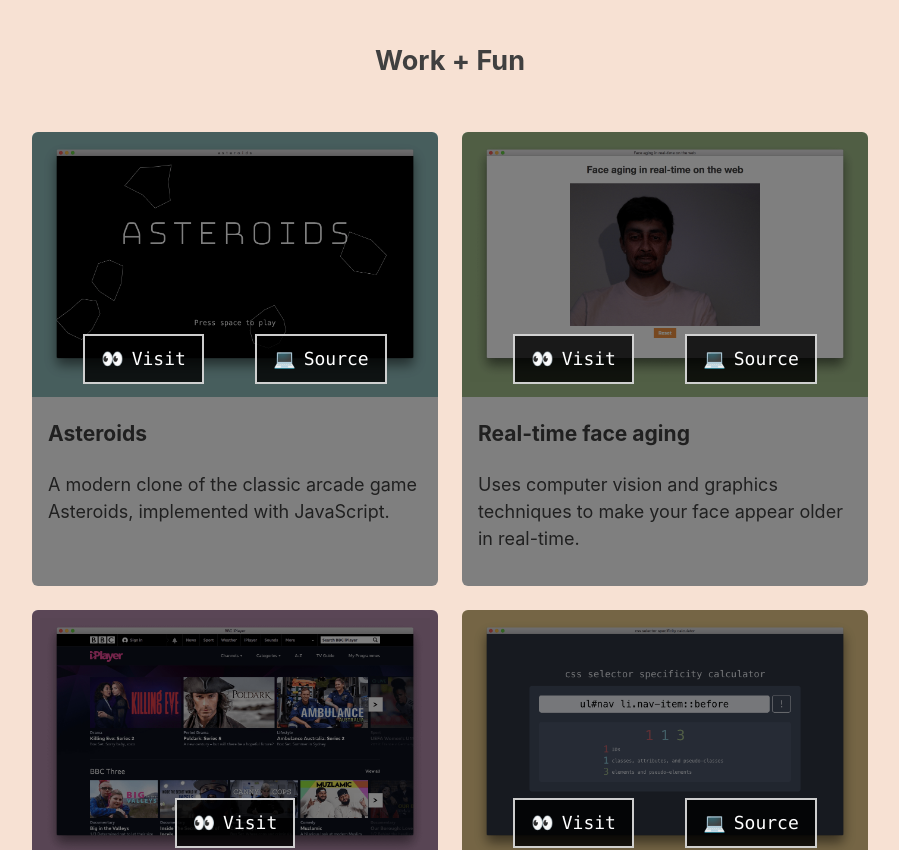
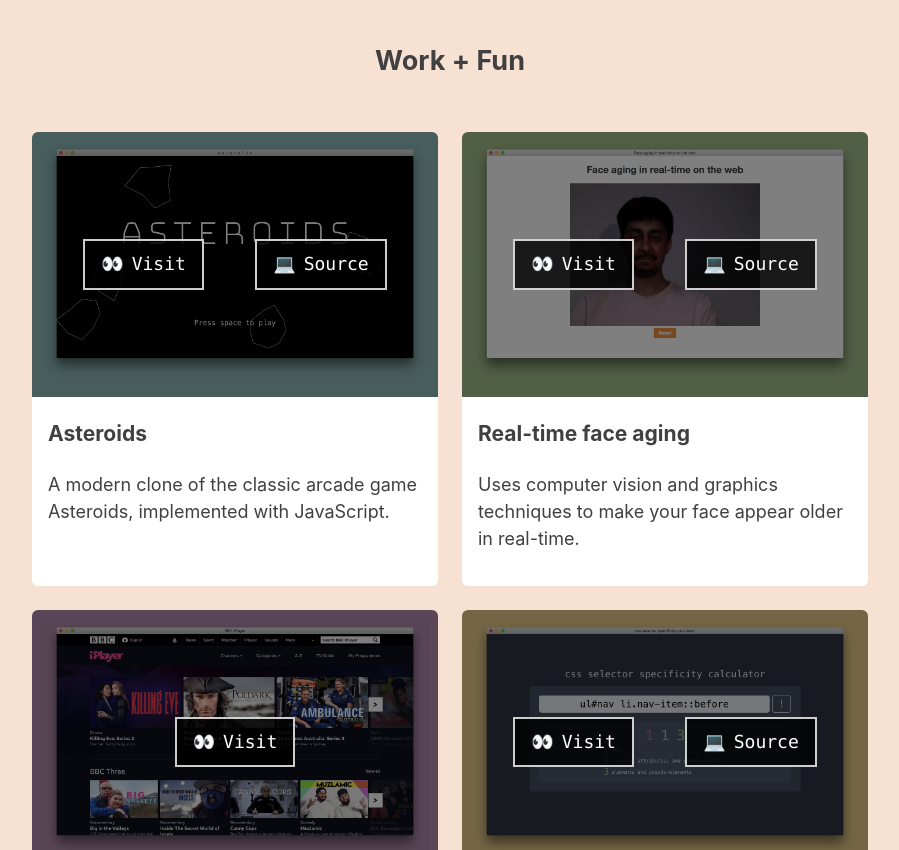
Before and after one commit to punit-shah/punit-shah.github.io, a React (Create React App) app: page / in a window 1280 px wide. Shown: the part 1640-2490 px from the top of the page, without its empty margins (190-1089 px from the left). Built offline with nearby package versions, Linux system fonts and the light colour scheme.

Commit message:
Change position of WorkItem links

```diff
--- a/src/components/WorkItem.css
+++ b/src/components/WorkItem.css
@@ -1,8 +1,8 @@
 .WorkItem {
+  position: relative;
   background-color: #fff;
-  padding-bottom: 1rem;
+  padding-bottom: 4rem;
   margin: 1rem 0;
-  position: relative;
   border-radius: 6px;
   overflow: hidden;
 }
@@ -38,11 +38,14 @@
 }
 
 .WorkItem-links {
+  position: absolute;
+  bottom: 0;
+  left: 0;
+  background-color: #fff;
   display: flex;
-  margin: 0;
+  margin: 0 0 1rem;
   padding: 0;
   width: 100%;
-  height: 100%;
   justify-content: space-evenly;
   align-items: center;
 }
@@ -65,17 +68,23 @@
 
 @media (min-width: 1008px) {
   .WorkItem {
+    position: static;
     width: 48%;
     flex: 1 1 40%;
     margin: 0.75rem;
+    padding-bottom: 1rem;
+  }
+
+  .WorkItem-image {
+    position: relative;
   }
 
   .WorkItem-links {
-    position: absolute;
     left: 0;
     top: 0;
     background-color: rgba(0, 0, 0, 0.5);
     opacity: 0;
+    height: 100%;
     transition: opacity 0.3s ease-in;
   }
 
--- a/src/components/WorkItem.js
+++ b/src/components/WorkItem.js
@@ -17,9 +17,6 @@ const WorkItem = ({
     <article className="WorkItem">
       <div className="WorkItem-image">
         <img src={image} alt={`Screenshot of ${title}`} />
-      </div>
-      <h3 className="WorkItem-title">{title}</h3>
-      <p className="WorkItem-description">{description}</p>
         {hasLinks && (
           <ul className="WorkItem-links">
             {visit && (
@@ -34,6 +31,9 @@ const WorkItem = ({
             )}
           </ul>
         )}
+      </div>
+      <h3 className="WorkItem-title">{title}</h3>
+      <p className="WorkItem-description">{description}</p>
     </article>
   );
 };
```
Lines whose indentation alone changed are shown as unchanged.
